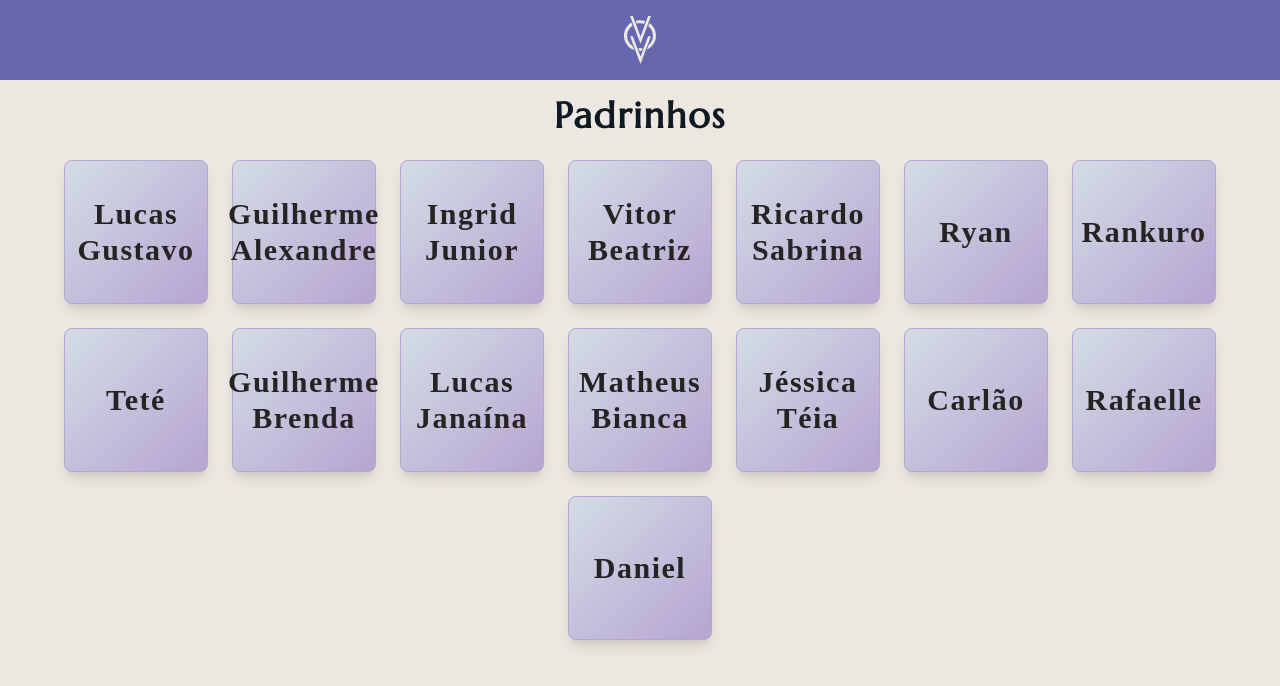
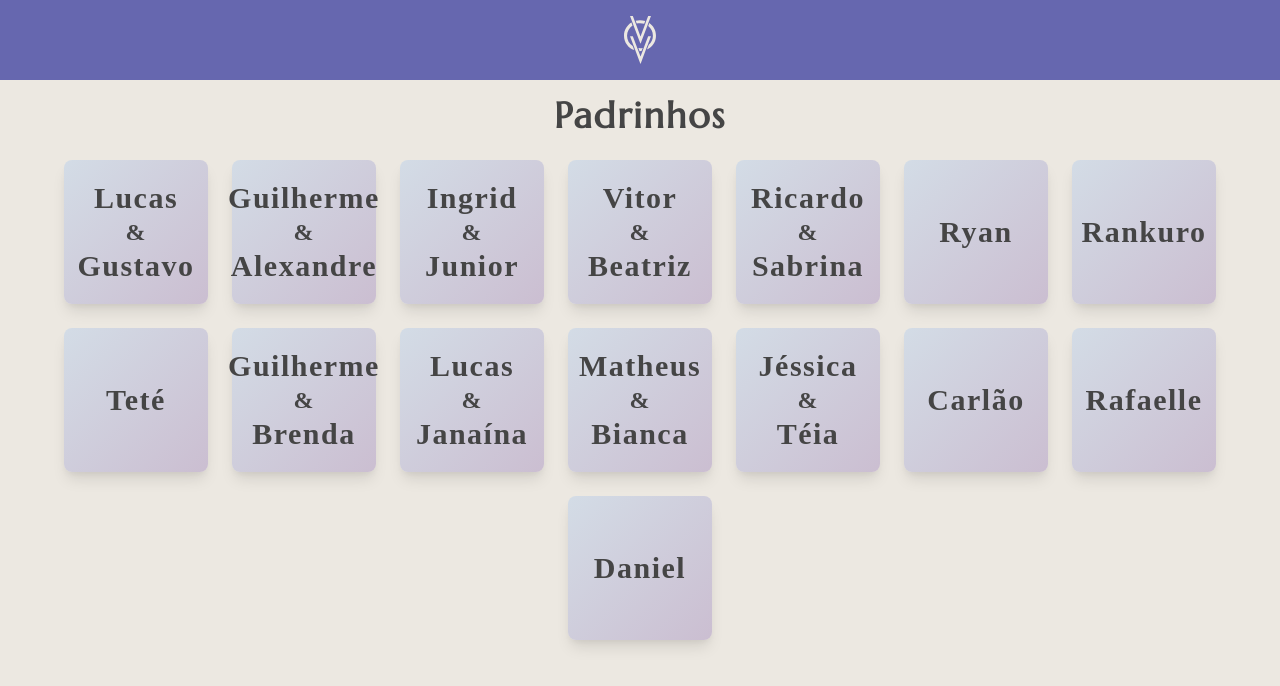
Before and after one commit to Victorb999/Padrinhos-VV, a Next.js app: page / in a window 1280 px wide. Shown: the top 686 px of the page. Built offline with nearby package versions, Linux system fonts and the light colour scheme; a web font is replaced by a local one.

Commit message:
Update page.tsx and tailwind.config.js

```diff
--- a/app/page.tsx
+++ b/app/page.tsx
@@ -7,7 +7,7 @@ export default async function IndexPage() {
 
   return (
     <>
-      <h1 className="font-serif font-bold text-dark tracking-wider text-4xl mt-4">
+      <h1 className="font-serif font-bold text-gray tracking-wider text-4xl mt-4">
         Padrinhos
       </h1>
       <div className="flex flex-wrap gap-2 flex justify-center items-center mt-4">
@@ -18,8 +18,8 @@ export default async function IndexPage() {
               className="
             flex flex-col justify-center items-center
             gap-4 p-2 m-2
-            rounded-lg border border-purple-light shadow-lg shadow-black
-            bg-gradient-to-br	from-purple-600 to-purple-light
+            rounded-lg shadow-lg shadow-black
+            bg-gradient-to-br	from-purple-600 to-purple-700
             w-36 h-36
             hover:opacity-75 transition
             transform hover:-translate-y-1 transition duration-300
@@ -27,14 +27,19 @@ export default async function IndexPage() {
               key={groomsman.id}
             >
               <div className="flex flex-col justify-center items-center">
-                {groomsman.members?.map((member: Member) => {
+                {groomsman.members?.map((member: Member, index) => {
                   return (
-                    <span
+                    <div
                       key={member.id}
-                      className="font-cursive font-bold text-gray-2 tracking-wider text-3xl"
+                      className="flex flex-col justify-center items-center"
                     >
-                      {member.nickName}
-                    </span>
+                      <span className="font-cursive font-bold text-gray tracking-wider text-3xl">
+                        {member.nickName}
+                      </span>
+                      <span className="font-cursive font-bold text-gray tracking-wider text-2xl">
+                        {groomsman.members.length > 1 && index === 0 && ' &'}
+                      </span>
+                    </div>
                   )
                 })}
               </div>
--- a/tailwind.config.js
+++ b/tailwind.config.js
@@ -14,8 +14,10 @@ module.exports = {
       dark: '#0F1923',
       'purple-500': '#7D5677',
       'purple-600': '#d3dce6',
+      'purple-700': '#cbbed1',
       body: '#ECE8E1',
       black: '#000',
+      gray: '#454545',
       'gray-2': '#262323',
       'gray-3': '#1E1E1E',
       white: '#fff',
```
